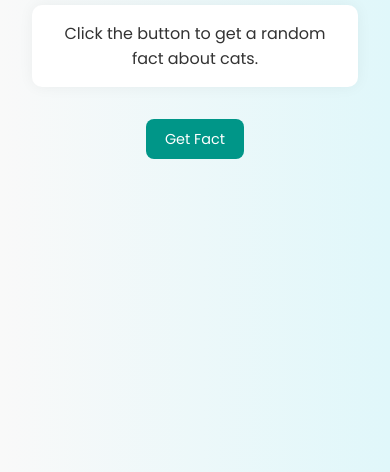
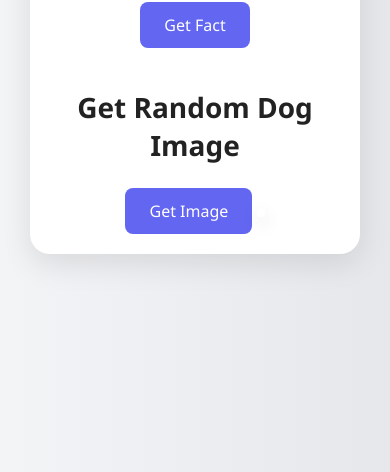
Before and after one commit to janibrahim/Get-Random-API-s, a plain HTML site: page index.html in a window 390 px wide. Shown: the part 372-844 px from the top of the page. Drawn offline with nearby package versions, Linux system fonts and the light colour scheme.

Commit message:
Added Random Image API and Redesign overall Project

```diff
--- a/index.html
+++ b/index.html
@@ -2,18 +2,32 @@
 <html lang="en">
   <head>
     <meta charset="UTF-8" />
-  <meta name="viewport" content="width=device-width, initial-scale=1.0"/>
-  <title>Random Cat Facts</title>
-  <link rel="stylesheet" href="style.css">
+    <meta name="viewport" content="width=device-width, initial-scale=1.0" />
+    <title>Random Data</title>
+    <link rel="stylesheet" href="style.css" />
 
-
-  <link href="https://fonts.googleapis.com/css2?family=Poppins:wght@400;600&display=swap" rel="stylesheet"/>
+    <link
+      href="https://fonts.googleapis.com/css2?family=Poppins:wght@400;600&display=swap"
+      rel="stylesheet"
+    />
   </head>
   <body>
 
+    <div class="main">
+
+    <div class="text">
     <h1>Random Cat Fact</h1>
     <p id="fact">Click the button to get a random fact about cats.</p>
     <button id="btn">Get Fact</button>
+      </div>
+
+      <div class="image-dog">
+    <h1 id="dog-image">Get Random Dog Image</h1>
+    <button id="dog-btn">Get Image</button>
+    <img src="" id="dogImg" alt="">
+
+    </div>
+
 
     <script src="https://cdn.jsdelivr.net/npm/axios@1.6.7/dist/axios.min.js"></script>
     <script src="script.js"></script>
--- a/script.js
+++ b/script.js
@@ -1,15 +1,44 @@
 let url = "https://catfact.ninja/fact";
-    let factDisplay = document.querySelector('#fact');
-    let btn = document.querySelector('#btn');
+let url2 = "https://dog.ceo/api/breeds/image/random";
+let factDisplay = document.querySelector("#fact");
+let btn = document.querySelector("#btn");
+let dogImages = document.querySelector("#dog-image");
+let dogBtn = document.querySelector("#dog-btn");
 
-    btn.addEventListener('click', () => {
+btn.addEventListener("click", () => {
   async function getData() {
     try {
       let response = await axios.get(url);
       factDisplay.innerHTML = response.data.fact;
     } catch (error) {
-          factDisplay.innerHTML = "❌ Error: Could not load fact. Please check the API or your internet.";
+      factDisplay.innerHTML =
+        "Could not load fact. Please check the API or your internet.";
     }
   }
   getData();
 });
+
+
+
+dogBtn.addEventListener("click", async function getImage() {
+  try {
+    let dogImage = document.querySelector('#dogImg');
+    let response = await axios.get(url2);
+    let link = response.data.message;
+    dogImage.setAttribute("src", link);
+
+
+    dogImage.style.width = "300px";
+    dogImage.style.height = "300px";
+    dogImage.style.objectFit = "cover";
+    dogImage.style.borderRadius = "15px";
+    dogImage.style.boxShadow = "0 4px 15px rgba(0,0,0,0.3)";
+    dogImage.style.border = "4px solid #fff";
+    dogImage.style.display = "block";
+    dogImage.style.margin = "20px auto";
+
+    console.log(link);
+  } catch (error) {
+    factDisplay.innerHTML = "Image Not Found";
+  }
+});
--- a/style.css
+++ b/style.css
@@ -1,66 +1,92 @@
 * {
+  box-sizing: border-box;
   margin: 0;
   padding: 0;
-      box-sizing: border-box;
-      font-family: 'Poppins', sans-serif;
+  font-family: "Segoe UI", Tahoma, Geneva, Verdana, sans-serif;
 }
 
 body {
-      background: linear-gradient(to right, #f9f9f9, #e0f7fa);
-      min-height: 100vh;
+  background: linear-gradient(to right, #f3f4f6, #e5e7eb);
+  padding: 30px;
   display: flex;
   justify-content: center;
   align-items: center;
-      flex-direction: column;
-      padding: 2rem;
+  min-height: 100vh;
 }
 
-    h1 {
-      color: #00796b;
-      margin-bottom: 1rem;
-      font-size: 2.5rem;
+
+.main {
+  display: flex;
+  flex-wrap: wrap;
+  gap: 40px;
+  background-color: #fff;
+  padding: 40px;
+  border-radius: 20px;
+  box-shadow: 0 10px 30px rgba(0, 0, 0, 0.1);
+  max-width: 1200px;
+  width: 100%;
+  justify-content: space-between;
 }
 
+
+.text, .image-dog {
+  flex: 1;
+  min-width: 280px;
+  text-align: center;
+}
+
+
+h1 {
+  font-size: 28px;
+  color: #222;
+  margin-bottom: 20px;
+}
+
+
 #fact {
-      font-size: 1.2rem;
-      color: #333;
-      max-width: 600px;
-      text-align: center;
-      margin-bottom: 2rem;
-      padding: 1rem 1.5rem;
-      border-radius: 10px;
-      background-color: #ffffff;
-      box-shadow: 0 0 15px rgba(0, 0, 0, 0.05);
+  font-size: 18px;
+  color: #555;
+  margin-bottom: 20px;
+  line-height: 1.6;
+}
+
+
+button {
+  padding: 12px 24px;
+  background-color: #6366f1;
+  color: white;
+  border: none;
+  border-radius: 8px;
+  font-size: 16px;
+  cursor: pointer;
   transition: 0.3s ease;
 }
 
-    #btn {
-      padding: 0.7rem 1.5rem;
-      font-size: 1rem;
-      background-color: #009688;
-      color: white;
-      border: none;
-      border-radius: 8px;
-      cursor: pointer;
-      transition: background-color 0.3s ease;
+button:hover {
+  background-color: #4f46e5;
 }
 
-    #btn:hover {
-      background-color: #00796b;
+#dogImg {
+  margin-top: 25px;
+  width: 100%;
+  max-width: 320px;
+  height: auto;
+  border-radius: 15px;
+  object-fit: cover;
+  box-shadow: 0 6px 18px rgba(0, 0, 0, 0.2);
+  border: 4px solid #fff;
+  transition: transform 0.3s ease;
 }
 
-    @media (max-width: 600px) {
-      h1 {
-        font-size: 2rem;
+#dogImg:hover {
+  transform: scale(1.05);
 }
 
-      #fact {
-        font-size: 1rem;
-        padding: 1rem;
-      }
 
-      #btn {
-        font-size: 0.9rem;
-        padding: 0.6rem 1.2rem;
+@media (max-width: 768px) {
+  .main {
+    flex-direction: column;
+    align-items: center;
+    padding: 20px;
   }
 }
```
Lines whose indentation alone changed are shown as unchanged.
